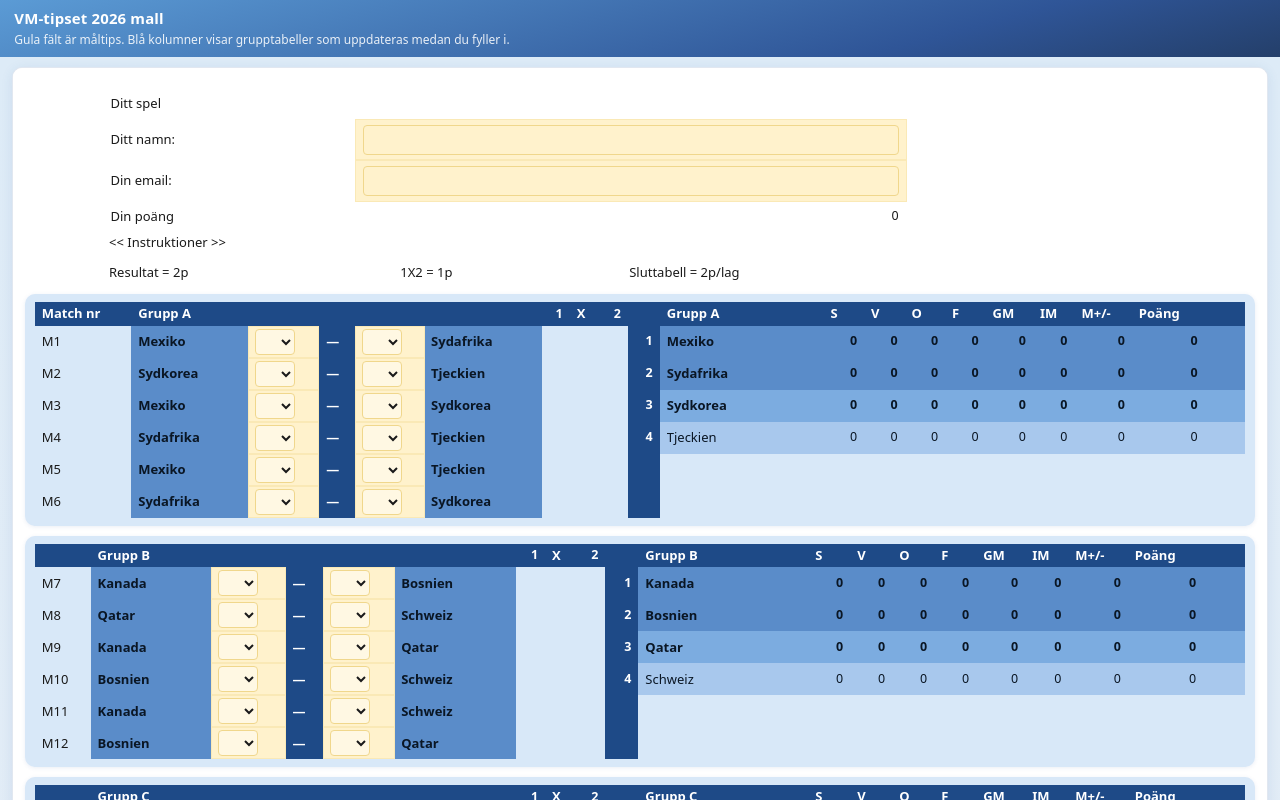
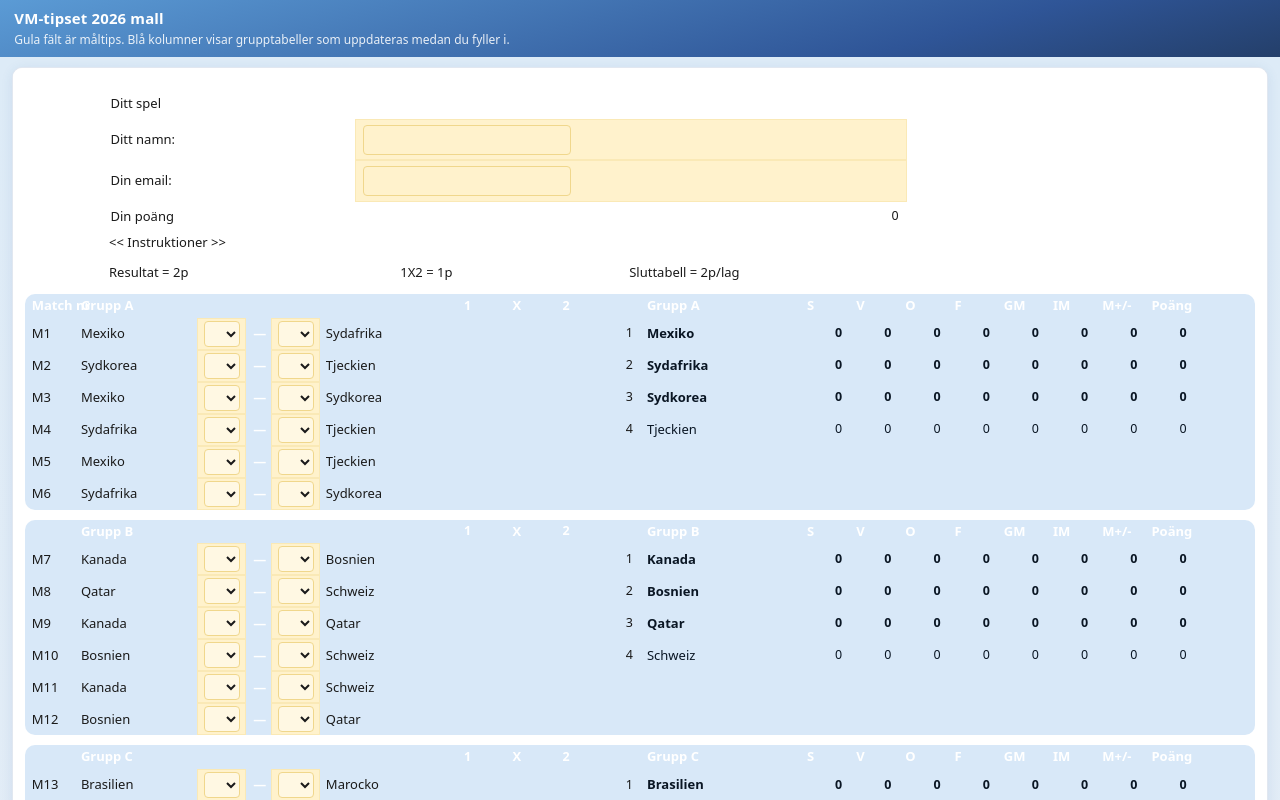
Before and after one commit to estomagordo/vmtipset, a React (Vite) app in the folder frontend/: page / in a window 1280 px wide. Shown: the top 800 px of the page. Built offline with nearby package versions, Linux system fonts and the light colour scheme.

Commit message:
we keep improving

```diff
--- a/frontend/src/components/SpreadsheetView.tsx
+++ b/frontend/src/components/SpreadsheetView.tsx
@@ -1,4 +1,4 @@
-import { useCallback, useMemo, useState } from 'react';
+import { Fragment, useCallback, useMemo, useState } from 'react';
 import { useTranslation } from 'react-i18next';
 import type { WorkbookCell } from '../types/workbook';
 import type { GridCell } from '../lib/gridModel';
@@ -21,7 +21,8 @@ import {
 } from '../lib/scoreCells';
 import { translateWorkbookString } from '../i18n/workbookStrings';
 import { isMetaFreeTextCell } from '../lib/metaTextFields';
-import { classifyGroupGridCell, GROUP_TABLE_COL_CLASSES } from '../lib/groupGridStyle';
+import { classifyGroupGridCell, GROUP_COL_WIDTH_PCT, GROUP_TABLE_COL_CLASSES } from '../lib/groupGridStyle';
+import { matchPickFromRow } from '../lib/match1x2';
 import { lettersToColIndex } from '../lib/excelAddress';
 
 export type SpreadsheetViewProps = {
@@ -32,6 +33,8 @@ export type SpreadsheetViewProps = {
   cellByAddress: Map<string, WorkbookCell>;
 };
 
+type GroupRowCtx = { blockHeaderExcelRow: number; rowInBlock: number };
+
 function normalizeCellAddress(address: string): string {
   return address.trim().toUpperCase().replace(/\$/g, '');
 }
@@ -39,14 +42,21 @@ function normalizeCellAddress(address: string): string {
 const GROUP_COLGROUP = (
   <colgroup>
     {GROUP_TABLE_COL_CLASSES.map((cls, i) => (
-      <col key={i} className={cls} />
+      <col key={i} className={cls} style={{ width: `${GROUP_COL_WIDTH_PCT[i]}%` }} />
     ))}
   </colgroup>
 );
 
+const COL_G = lettersToColIndex('G');
+const COL_I = lettersToColIndex('I');
+
 type CellBodyProps = {
   address: string;
   entry?: WorkbookCell;
+  excelRow: number;
+  gridCol: number;
+  groupCtx: GroupRowCtx | null;
+  cellByAddress: Map<string, WorkbookCell>;
   scoreDrafts: Record<string, string>;
   metaDrafts: Record<string, string>;
   onMetaDraft: (normalizedAddress: string, value: string) => void;
@@ -57,6 +67,10 @@ type CellBodyProps = {
 function CellBody({
   address,
   entry,
+  excelRow,
+  gridCol,
+  groupCtx,
+  cellByAddress,
   scoreDrafts,
   metaDrafts,
   onMetaDraft,
@@ -65,6 +79,22 @@ function CellBody({
 }: CellBodyProps) {
   const { t, i18n } = useTranslation('app');
   const key = normalizeCellAddress(address);
+
+  if (
+    groupCtx != null &&
+    groupCtx.rowInBlock >= 1 &&
+    gridCol >= COL_G &&
+    gridCol <= COL_I &&
+    entry?.kind === 'formula'
+  ) {
+    const pick = matchPickFromRow(excelRow, cellByAddress, scoreDrafts);
+    const slot = pick === 'home' ? 0 : pick === 'draw' ? 1 : pick === 'away' ? 2 : -1;
+    const colSlot = gridCol - COL_G;
+    if (slot >= 0 && colSlot === slot) {
+      return <span className="tipset-x-marker">X</span>;
+    }
+    return <span className="tipset-cell-1x2-empty">{'\u00a0'}</span>;
+  }
 
   if (isMetaFreeTextCell(key)) {
     const fromDraft = Object.prototype.hasOwnProperty.call(metaDrafts, key);
@@ -188,12 +218,11 @@ const COL_E = lettersToColIndex('E');
 const COL_F = lettersToColIndex('F');
 const COL_K = lettersToColIndex('K');
 
-type GroupRowCtx = { blockHeaderExcelRow: number; rowInBlock: number };
-
 type SheetRowProps = {
   row: GridCell[];
   rowIndex0: number;
   groupCtx: GroupRowCtx | null;
+  cellByAddress: Map<string, WorkbookCell>;
   scoreDrafts: Record<string, string>;
   metaDrafts: Record<string, string>;
   onMetaDraft: (normalizedAddress: string, value: string) => void;
@@ -205,6 +234,7 @@ function SheetRow({
   row,
   rowIndex0,
   groupCtx,
+  cellByAddress,
   scoreDrafts,
   metaDrafts,
   onMetaDraft,
@@ -237,12 +267,19 @@ function SheetRow({
         const awayScorePad = Boolean(groupCtx && gridCol === COL_E);
         const afterAwayScore = Boolean(groupCtx && gridCol === COL_F);
 
+        const is1x2Col = Boolean(groupCtx && gridCol >= COL_G && gridCol <= COL_I);
+        const alignNum =
+          entry?.kind === 'number' || (isFormula && typeof entry?.cached_value === 'number');
+        const alignClass = is1x2Col
+          ? 'tipset-align-center'
+          : alignNum
+            ? 'tipset-align-right'
+            : 'tipset-align-left';
+
         const className = [
           'tipset-cell',
           ...groupMods,
-          entry?.kind === 'number' || (isFormula && typeof entry?.cached_value === 'number')
-            ? 'tipset-align-right'
-            : 'tipset-align-left',
+          alignClass,
           hasListValidation || isMetaTextField ? 'tipset-cell--input' : '',
           isPredTeamCol ? 'tipset-cell--pred-team' : '',
           isStatNameCol ? 'tipset-cell--stat-name' : '',
@@ -264,6 +301,10 @@ function SheetRow({
             <CellBody
               address={cell.address}
               entry={entry}
+              excelRow={excelRow}
+              gridCol={gridCol}
+              groupCtx={groupCtx}
+              cellByAddress={cellByAddress}
               scoreDrafts={scoreDrafts}
               metaDrafts={metaDrafts}
               onMetaDraft={onMetaDraft}
@@ -300,6 +341,7 @@ export function SpreadsheetView({ title, grid, rowCount, colCount, cellByAddress
   const footerRows = footerStart < grid.length ? grid.slice(footerStart) : [];
 
   const sharedRowProps = {
+    cellByAddress,
     scoreDrafts,
     metaDrafts,
     onMetaDraft,
@@ -337,19 +379,20 @@ export function SpreadsheetView({ title, grid, rowCount, colCount, cellByAddress
               </tbody>
             </table>
 
+            <div className="tipset-group-stage">
+              <table
+                className="tipset-table tipset-table--group-stage"
+                role="grid"
+                aria-colcount={colCount}
+              >
+                {GROUP_COLGROUP}
                 {GROUP_STAGE_BLOCKS.map((block, gIdx) => {
                   const from = GROUP_STAGE_FIRST_HEADER_GRID_INDEX + gIdx * GROUP_STAGE_ROW_STRIDE;
                   const blockRows = grid.slice(from, from + GROUP_STAGE_BLOCK_DATA_ROWS);
                   const blockHeaderExcelRow = block.startRow - 1;
                   return (
-                <section
-                  key={block.id}
-                  className="tipset-group-card"
-                  aria-label={block.id}
-                >
-                  <table className="tipset-table" role="grid">
-                    {GROUP_COLGROUP}
-                    <tbody>
+                    <Fragment key={block.id}>
+                      <tbody className="tipset-group-block" aria-label={block.id}>
                         {blockRows.map((row, i) => (
                           <SheetRow
                             key={from + i}
@@ -360,10 +403,18 @@ export function SpreadsheetView({ title, grid, rowCount, colCount, cellByAddress
                           />
                         ))}
                       </tbody>
-                  </table>
-                </section>
+                      {gIdx < GROUP_STAGE_BLOCKS.length - 1 ? (
+                        <tbody className="tipset-group-spacer-tbody">
+                          <tr className="tipset-group-spacer" aria-hidden>
+                            <td colSpan={colCount} />
+                          </tr>
+                        </tbody>
+                      ) : null}
+                    </Fragment>
                   );
                 })}
+              </table>
+            </div>
 
             {footerRows.length > 0 && (
               <table className="tipset-table tipset-table--plain tipset-footer-table" role="grid">
--- a/frontend/src/config/groupStageBlocks.ts
+++ b/frontend/src/config/groupStageBlocks.ts
@@ -14,7 +14,7 @@ export const GROUP_STAGE_FIRST_ROW = 14;
 /** Rows between each group's `startRow` (section headers / spacing rows in the template). */
 export const GROUP_STAGE_ROW_STRIDE = 8;
 
-/** Group letters in schedule order for this template (A–K). */
+/** Group letters in schedule order for this template (A–L). */
 export const GROUP_STAGE_LETTERS = [
   'A',
   'B',
@@ -27,6 +27,7 @@ export const GROUP_STAGE_LETTERS = [
   'I',
   'J',
   'K',
+  'L',
 ] as const;
 
 export const GROUP_STAGE_STANDING_ROWS = 4;
--- a/frontend/src/index.css
+++ b/frontend/src/index.css
@@ -135,28 +135,56 @@ body {
   margin-top: 2px;
 }
 
-.tipset-group-card {
-  background: var(--tipset-group-card-bg);
-  border-radius: 10px;
-  padding: 8px 10px;
-  box-shadow: 0 1px 4px rgba(45, 90, 160, 0.1);
+.tipset-group-stage {
+  margin: 0;
+  padding: 0;
 }
 
-.tipset-group-card .tipset-table {
+.tipset-table--group-stage {
   width: 100%;
-  table-layout: auto;
-  border-collapse: collapse;
+  table-layout: fixed;
+  border-collapse: separate;
+  border-spacing: 0;
   background: transparent;
+  margin: 0;
 }
 
-/* Default cell in card: show card tint; tier / header classes override below. */
-.tipset-group-card .tipset-cell {
-  background: transparent;
+.tipset-table--group-stage col {
+  min-width: 0;
 }
 
-.tipset-group-card .tipset-cell--input {
+.tipset-table--group-stage .tipset-group-block .tipset-cell {
+  background: var(--tipset-group-card-bg);
+}
+
+.tipset-table--group-stage .tipset-group-block .tipset-cell--input {
   background: var(--tipset-input-bg);
   box-shadow: inset 0 0 0 1px rgba(240, 215, 140, 0.35);
+}
+
+.tipset-group-spacer td {
+  height: 10px;
+  padding: 0;
+  border: none;
+  background: var(--tipset-surface);
+  line-height: 0;
+  font-size: 0;
+}
+
+.tipset-table--group-stage .tipset-group-block tr:first-child td:first-child {
+  border-top-left-radius: 10px;
+}
+
+.tipset-table--group-stage .tipset-group-block tr:first-child td:last-child {
+  border-top-right-radius: 10px;
+}
+
+.tipset-table--group-stage .tipset-group-block tr:last-child td:first-child {
+  border-bottom-left-radius: 10px;
+}
+
+.tipset-table--group-stage .tipset-group-block tr:last-child td:last-child {
+  border-bottom-right-radius: 10px;
 }
 
 .tipset-col--match {
@@ -189,73 +217,73 @@ body {
   min-width: 2rem;
 }
 
-.tipset-group-card .tipset-cell--pred-team {
+.tipset-table--group-stage .tipset-cell--pred-team {
   max-width: 7.5rem;
   padding-right: 0.2rem;
 }
 
-.tipset-group-card .tipset-cell--pred-team .tipset-cell-text {
+.tipset-table--group-stage .tipset-cell--pred-team .tipset-cell-text {
   overflow: hidden;
   text-overflow: ellipsis;
 }
 
 /* Space between away goals (E) and away team (F) */
-.tipset-group-card .tipset-cell--away-score-pad {
+.tipset-table--group-stage .tipset-cell--away-score-pad {
   padding-right: 0.45rem;
 }
 
 /* Gap between away score (E) and away team (F) */
-.tipset-group-card .tipset-cell--after-away-score {
+.tipset-table--group-stage .tipset-cell--after-away-score {
   padding-left: 0.45rem;
 }
 
-.tipset-group-card .tipset-cell--stat-name {
+.tipset-table--group-stage .tipset-cell--stat-name {
   min-width: 8rem;
   padding-right: 0.35rem;
 }
 
-.tipset-group-card .tipset-cell--stat-name .tipset-cell-text {
+.tipset-table--group-stage .tipset-cell--stat-name .tipset-cell-text {
   overflow: hidden;
   text-overflow: ellipsis;
 }
 
-.tipset-group-card .tipset-cell--grp-h {
+.tipset-table--group-stage .tipset-cell--grp-h {
   max-width: none;
 }
 
-/* Must beat .tipset-group-card .tipset-cell and .tipset-cell defaults (same specificity, order + intent). */
-.tipset-group-card .tipset-cell--grp-h,
-.tipset-group-card .tipset-cell--grp-dj {
+/* Must beat base group-stage cell background (same specificity, order + intent). */
+.tipset-table--group-stage .tipset-cell--grp-h,
+.tipset-table--group-stage .tipset-cell--grp-dj {
   background: var(--tipset-group-header-bg);
   color: var(--tipset-group-header-fg);
   font-weight: 650;
 }
 
-.tipset-group-card .tipset-cell--grp-dj {
+.tipset-table--group-stage .tipset-cell--grp-dj {
   font-weight: 600;
 }
 
-.tipset-group-card .tipset-cell--grp-t2 {
+.tipset-table--group-stage .tipset-cell--grp-t2 {
   background: var(--tipset-group-t2-bg);
   color: #0a1624;
   font-weight: 600;
 }
 
-.tipset-group-card .tipset-cell--grp-t3 {
+.tipset-table--group-stage .tipset-cell--grp-t3 {
   background: var(--tipset-group-t3-bg);
   color: #0a1624;
   font-weight: 550;
 }
 
-.tipset-group-card .tipset-cell--grp-t4 {
+.tipset-table--group-stage .tipset-cell--grp-t4 {
   background: var(--tipset-group-t4-bg);
   color: #0a1624;
 }
 
-.tipset-group-card .tipset-cell--grp-h .tipset-cell-text,
-.tipset-group-card .tipset-cell--grp-h .tipset-cell-num,
-.tipset-group-card .tipset-cell--grp-dj .tipset-cell-text,
-.tipset-group-card .tipset-cell--grp-dj .tipset-cell-num {
+.tipset-table--group-stage .tipset-cell--grp-h .tipset-cell-text,
+.tipset-table--group-stage .tipset-cell--grp-h .tipset-cell-num,
+.tipset-table--group-stage .tipset-cell--grp-dj .tipset-cell-text,
+.tipset-table--group-stage .tipset-cell--grp-dj .tipset-cell-num {
   color: var(--tipset-group-header-fg);
 }
 
@@ -286,6 +314,10 @@ body {
   text-align: right;
 }
 
+.tipset-align-center {
+  text-align: center;
+}
+
 .tipset-align-left {
   text-align: left;
 }
@@ -296,6 +328,23 @@ body {
   white-space: nowrap;
 }
 
+.tipset-x-marker {
+  display: flex;
+  align-items: center;
+  justify-content: center;
+  margin: 0 auto;
+  font-size: 1.5rem;
+  font-weight: 800;
+  color: #c62828;
+  line-height: 1;
+  min-height: 1.4rem;
+}
+
+.tipset-cell-1x2-empty {
+  display: block;
+  min-height: 1.4rem;
+}
+
 .tipset-cell-num {
   font-variant-numeric: tabular-nums;
   font-size: 12.5px;
@@ -304,7 +353,8 @@ body {
 .tipset-text-input {
   display: block;
   width: 100%;
-  min-width: 14rem;
+  max-width: 16rem;
+  min-width: 0;
   margin: 0;
   padding: 0.4rem 0.55rem;
   border: 1px solid var(--tipset-input-border);
--- a/frontend/src/lib/groupGridStyle.ts
+++ b/frontend/src/lib/groupGridStyle.ts
@@ -1,9 +1,6 @@
 import { lettersToColIndex } from './excelAddress';
 
 const COL_D = lettersToColIndex('D');
-const COL_J = lettersToColIndex('J');
-const COL_B = lettersToColIndex('B');
-const COL_F = lettersToColIndex('F');
 const COL_K = lettersToColIndex('K');
 const COL_T = lettersToColIndex('T');
 
@@ -21,7 +18,8 @@ export function classifyGroupGridCell(
     return tier;
   }
 
-  if (gridCol === COL_D || gridCol === COL_J) {
+  /* Hyphen column stays accent on every row; match index (J) only on header row. */
+  if (gridCol === COL_D) {
     tier.push('tipset-cell--grp-dj');
     return tier;
   }
@@ -40,12 +38,13 @@ export function classifyGroupGridCell(
     return tier;
   }
 
-  if (rowInBlock >= 1 && (gridCol === COL_B || gridCol === COL_F)) {
-    tier.push('tipset-cell--grp-t2');
-  }
-
   return tier;
 }
+
+/** Percent widths for group-stage columns (A–T); sum = 100 (used with `table-layout: fixed`). */
+export const GROUP_COL_WIDTH_PCT: readonly number[] = [
+  4, 10, 4, 2, 4, 10, 4, 4, 4, 4, 13, 4, 4, 4, 4, 4, 4, 4, 4, 5,
+] as const;
 
 /** Column width hints for compact match / prediction layout (A–T). */
 export const GROUP_TABLE_COL_CLASSES: readonly string[] = [
--- /dev/null
+++ b/frontend/src/lib/match1x2.ts
@@ -0,0 +1,44 @@
+import type { WorkbookCell } from '../types/workbook';
+import { getScoreSelectValue, isScoreDigitListValidation } from './scoreCells';
+
+export type MatchPick = 'home' | 'draw' | 'away';
+
+/**
+ * When both C and E scores are filled (0–9), return the 1×2 outcome; otherwise `null`.
+ */
+export function matchPickFromRow(
+  matchExcelRow: number,
+  cellByAddress: Map<string, WorkbookCell>,
+  scoreDrafts: Record<string, string>,
+): MatchPick | null {
+  const cAddr = `C${matchExcelRow}`;
+  const eAddr = `E${matchExcelRow}`;
+  const c = cellByAddress.get(cAddr);
+  const e = cellByAddress.get(eAddr);
+  if (
+    !isScoreDigitListValidation(c?.validation) ||
+    !isScoreDigitListValidation(e?.validation)
+  ) {
+    return null;
+  }
+
+  const hs = readGoals(cAddr, c, scoreDrafts);
+  const as = readGoals(eAddr, e, scoreDrafts);
+  if (hs === null || as === null) return null;
+  if (hs > as) return 'home';
+  if (hs < as) return 'away';
+  return 'draw';
+}
+
+function readGoals(
+  address: string,
+  entry: WorkbookCell | undefined,
+  drafts: Record<string, string>,
+): number | null {
+  if (!entry) return null;
+  const s = getScoreSelectValue(address, entry, drafts);
+  if (s === '') return null;
+  const n = parseInt(s, 10);
+  if (Number.isNaN(n) || n < 0 || n > 9) return null;
+  return n;
+}
```
Lines whose indentation alone changed are shown as unchanged.
